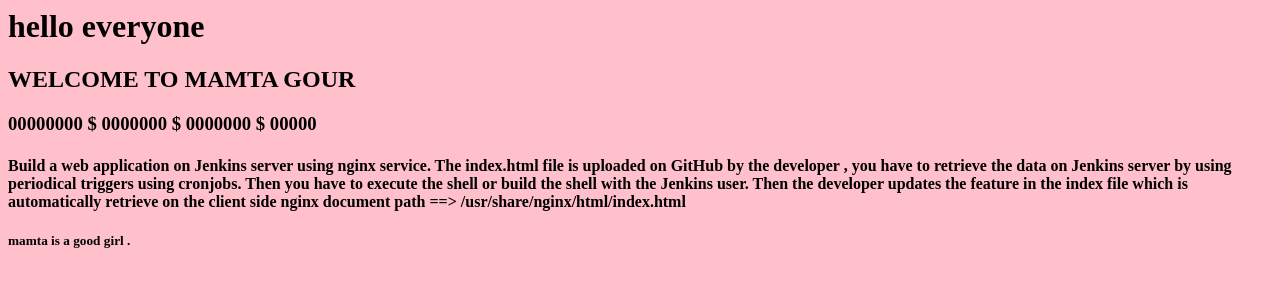
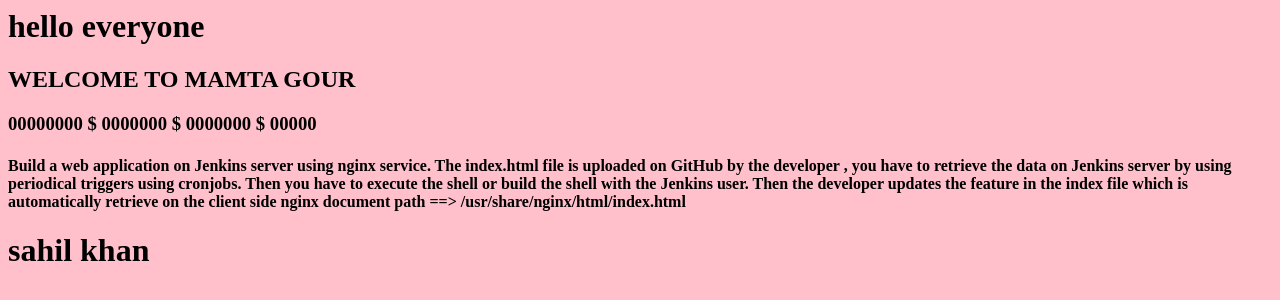
Before and after one commit to mamtagour99/mamta-sharma, a plain HTML site: page index.html in a window 1280 px wide. Drawn offline with Linux system fonts and the light colour scheme.

Commit message:
edited by sahil

```diff
--- a/index.html
+++ b/index.html
@@ -9,4 +9,4 @@ periodical triggers using cronjobs. Then you have to execute the shell or build
 Then the developer updates the feature in the index file which is automatically retrieve on the client side
 
 nginx document path ==> /usr/share/nginx/html/index.html </h4>
-  <h5> mamta is a good girl .</h5>
+  <h1>sahil khan </h1>
```
